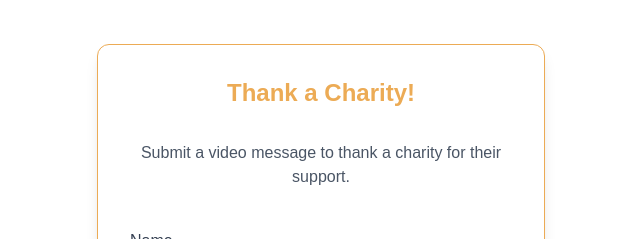
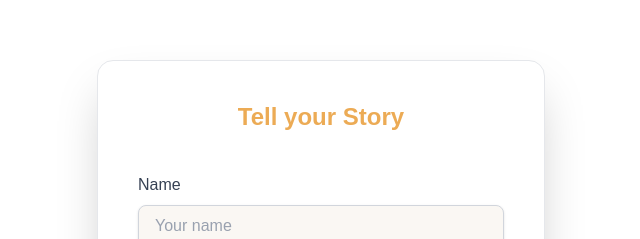
Before and after one commit to kyleguin/mar5-file-submission, a Next.js app: page / in a window 1280 px wide. Shown: the top 239 px of the page, without its empty margins (319-959 px from the left). Built offline with nearby package versions, Linux system fonts and the light colour scheme; no server answers.

Commit message:
Use real confetti colors for celebration animation

```diff
--- a/src/app/page.tsx
+++ b/src/app/page.tsx
@@ -1,6 +1,7 @@
 "use client";
-import { useRef, useState } from "react";
+import { useRef, useState, useEffect } from "react";
 import { createClient } from '@supabase/supabase-js';
+import confetti from 'canvas-confetti';
 
 const supabaseUrl = process.env.NEXT_PUBLIC_SUPABASE_URL!;
 const supabaseKey = process.env.NEXT_PUBLIC_SUPABASE_ANON_KEY!;
@@ -13,6 +14,7 @@ export default function Home() {
   const [error, setError] = useState("");
   const [files, setFiles] = useState<File[]>([]);
   const [filePreviews, setFilePreviews] = useState<string[]>([]);
+  const [progress, setProgress] = useState<number>(0);
   const formRef = useRef<HTMLFormElement>(null);
   const fileInputRef = useRef<HTMLInputElement>(null);
 
@@ -99,6 +101,7 @@ export default function Home() {
     setSubmitting(true);
     setError("");
     setSuccess(false);
+    setProgress(0);
 
     // Get form data
     const formData = new FormData(formRef.current!);
@@ -106,9 +109,8 @@ export default function Home() {
     const email = formData.get('email') as string;
     const message = formData.get('message') as string;
 
-    // Upload files to Supabase
+    const uploadedFiles: { name: string; url: string }[] = [];
     try {
-      const uploadedFiles: { name: string; url: string }[] = [];
       for (let i = 0; i < files.length; i++) {
         const file = files[i];
         const filePath = `${Date.now()}_${sanitizeFileName(file.name)}`;
@@ -116,6 +118,7 @@ export default function Home() {
         if (uploadError) throw uploadError;
         const { data: publicUrlData } = supabase.storage.from(bucketName).getPublicUrl(filePath);
         uploadedFiles.push({ name: file.name, url: publicUrlData.publicUrl });
+        setProgress(Math.round(((i + 1) / files.length) * 100));
       }
 
       // Store submission in Supabase table
@@ -135,38 +138,59 @@ export default function Home() {
       formRef.current?.reset();
       setFiles([]);
       setFilePreviews([]);
+      setProgress(0);
     } catch {
       setSubmitting(false);
       setError('Upload failed. Please try again.');
+      setProgress(0);
     }
   };
+
+  useEffect(() => {
+    if (success) {
+      confetti({
+        particleCount: 120,
+        spread: 80,
+        origin: { y: 0.6 },
+        colors: [
+          '#ff595e', // red
+          '#ffca3a', // yellow
+          '#8ac926', // green
+          '#1982c4', // blue
+          '#6a4c93', // purple
+          '#ecab55', // mar5 orange
+          '#fff',    // white
+        ],
+        scalar: 1.2,
+      });
+    }
+  }, [success]);
 
   return (
     <div className="min-h-screen flex items-center justify-center bg-white p-4">
       {/* Loading Modal */}
       {submitting && (
-        <div className="fixed inset-0 z-50 flex items-center justify-center bg-black bg-opacity-40">
+        <div className="fixed inset-0 z-50 flex items-center justify-center bg-white/10 backdrop-blur-sm">
           <div className="bg-white rounded-lg shadow-lg p-8 flex flex-col items-center gap-4 min-w-[220px]">
             <svg className="animate-spin h-8 w-8 text-[#ecab55]" xmlns="http://www.w3.org/2000/svg" fill="none" viewBox="0 0 24 24">
               <circle className="opacity-25" cx="12" cy="12" r="10" stroke="currentColor" strokeWidth="4" />
               <path className="opacity-75" fill="currentColor" d="M4 12a8 8 0 018-8v4a4 4 0 00-4 4H4z" />
             </svg>
             <span className="text-[#ecab55] font-semibold text-lg">Uploading files...</span>
+            <span className="text-gray-600 text-sm mt-2 text-center">This could take up to 3 minutes depending on file size.</span>
           </div>
         </div>
       )}
+      <div className="w-full max-w-md bg-white rounded-2xl shadow-2xl p-10 flex flex-col gap-8 border border-gray-200 animate-fadein relative overflow-hidden">
+        {!success ? (
           <form
             ref={formRef}
             onSubmit={handleSubmit}
-        className="w-full max-w-md bg-white rounded-xl shadow-lg p-8 flex flex-col gap-6 border border-[#ececec]"
-        style={{ borderColor: "rgb(236, 171, 85)" }}
+            className="flex flex-col gap-8"
           >
             <h1 className="text-2xl font-bold text-center mb-2" style={{ color: "rgb(236, 171, 85)" }}>
-          Thank a Charity!
+              Tell your Story
             </h1>
-        <p className="text-center text-gray-600 mb-4">
-          Submit a video message to thank a charity for their support.
-        </p>
             <div className="flex flex-col gap-2">
               <label htmlFor="name" className="font-medium text-gray-700">
                 Name
@@ -255,17 +279,19 @@ export default function Home() {
             >
               {submitting ? "Submitting..." : "Submit"}
             </button>
-        {success && (
-          <div className="text-green-600 text-center font-medium mt-2">
-            Thank you for your submission!
-          </div>
-        )}
             {error && (
               <div className="text-red-600 text-center font-medium mt-2">
                 {error}
               </div>
             )}
           </form>
+        ) : (
+          <div className="relative z-10 flex flex-col items-center">
+            <h2 className="text-3xl font-bold text-[#ecab55] text-center">Thank you for your submission!</h2>
+            <p className="text-lg text-gray-700 text-center mt-2">We appreciate your story and support.</p>
+          </div>
+        )}
+      </div>
     </div>
   );
 }
```
Lines whose indentation alone changed are shown as unchanged.
